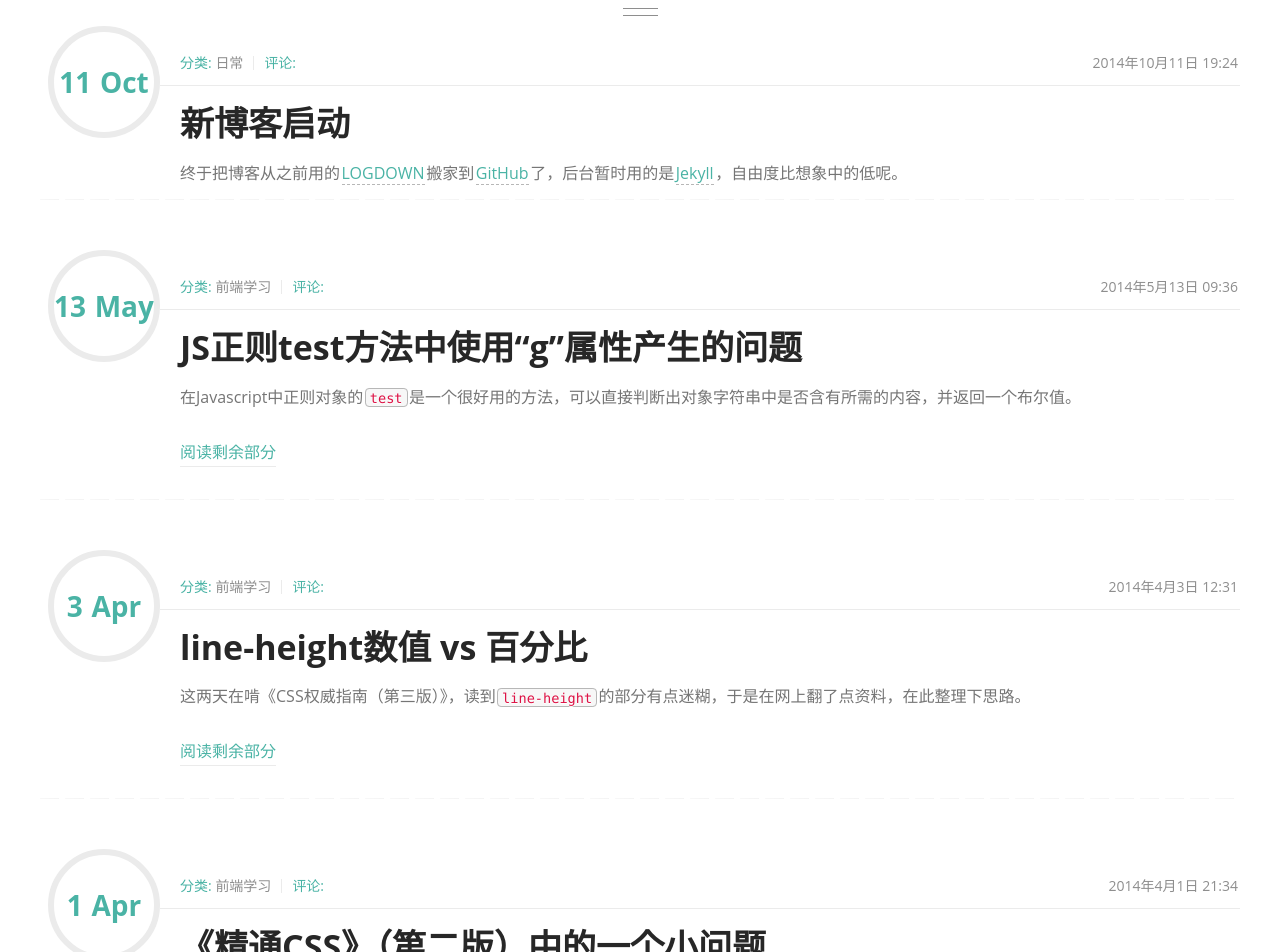
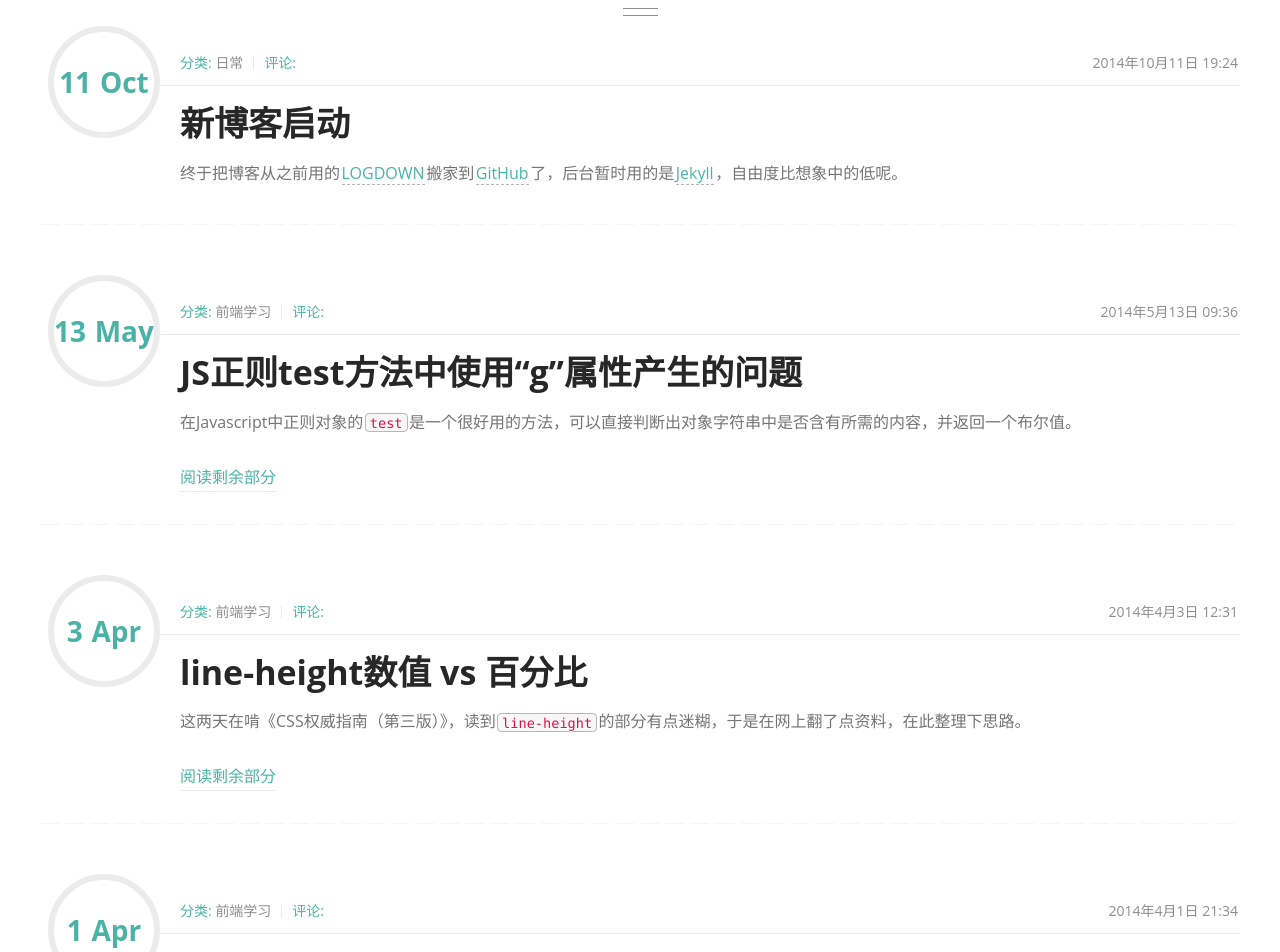
Before and after one commit to wxt2005/blog, a Jekyll site: the page built from index.html, in a window 1280 px wide. Shown: the part 433-1385 px from the top of the page. Built offline with Jekyll 4.4.1, drawn with Linux system fonts in a browser that asks for light colours; Markdown is read by kramdown in place of the engine named in the settings; the list of posts is cut into pages by our own code; comment, search, counter and statistics services are not loaded.

Commit message:
change conetent div margin

```diff
--- a/css/main.css
+++ b/css/main.css
@@ -697,6 +697,7 @@
 }
 .container article .content {
   /* mixins */
+  margin-bottom: 20px;
   /* heading */
   /* paragraph */
   /* image */
@@ -707,6 +708,11 @@
   /* horizontal line */
   /* inline elements */
   /* code block */
+}
+@media screen and (min-width: 540px) {
+  .container article .content {
+    margin-bottom: 40px;
+  }
 }
 @media screen and (min-width: 800px) {
   .container article .content {
```
